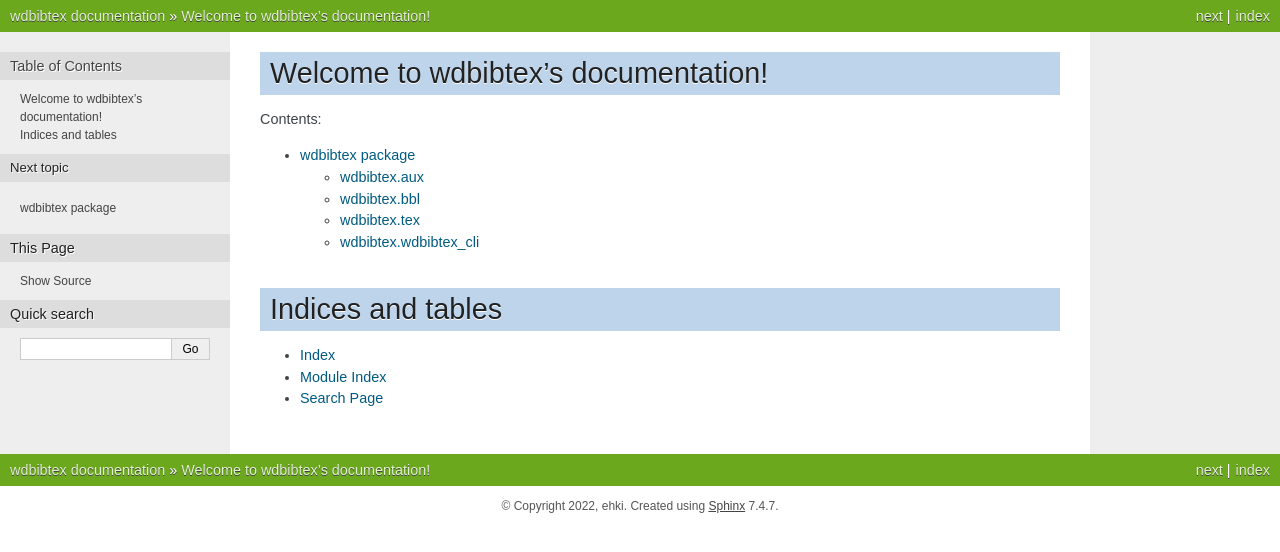
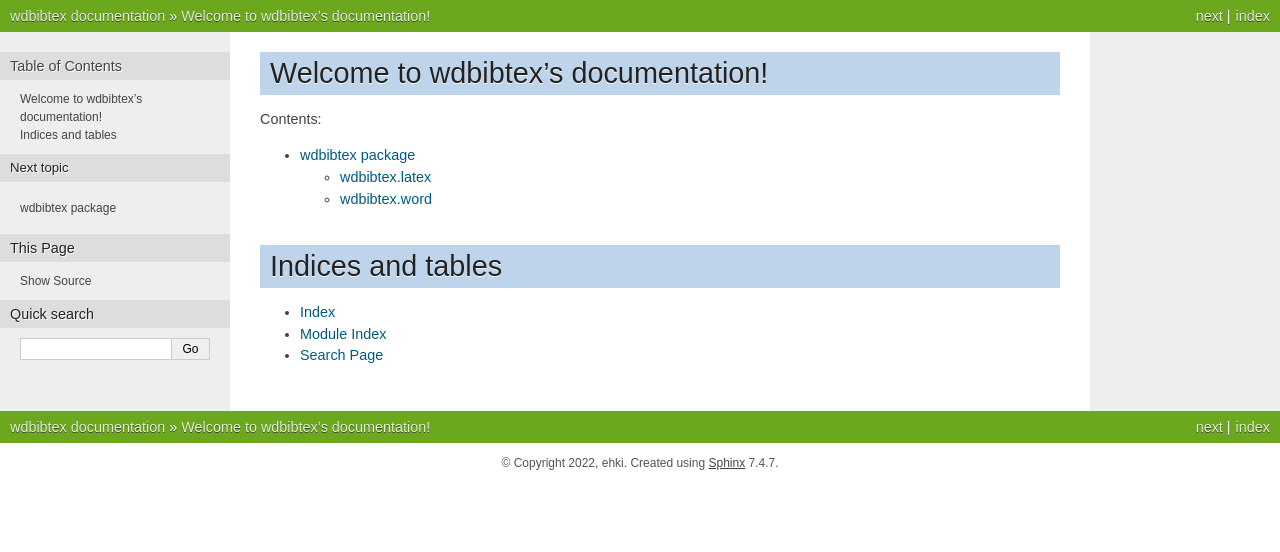
Before and after one commit to ehki/WdBibTeX, a Sphinx documentation site: the page built from docs/index.rst, in a window 1280 px wide. Shown: the top 552 px of the page. Built offline with Sphinx 7.4.7, drawn with Linux system fonts in a browser that asks for light colours.

Commit message:
Apply file change to sphinx docs

```diff
--- a/docs/wdbibtex.rst
+++ b/docs/wdbibtex.rst
@@ -1,34 +1,19 @@
 wdbibtex package
 ================
 
-wdbibtex.aux
+
+wdbibtex.latex
 -------------------
 
-.. automodule:: wdbibtex.aux
+.. automodule:: wdbibtex.latex
    :members:
    :undoc-members:
    :show-inheritance:
 
-wdbibtex.bbl
--------------------
+wdbibtex.word
+-----------------------------
 
-.. automodule:: wdbibtex.bbl
+.. automodule:: wdbibtex.word
    :members:
    :undoc-members:
    :show-inheritance:
-
-wdbibtex.tex
--------------------
-
-.. automodule:: wdbibtex.tex
-   :members:
-   :undoc-members:
-   :show-inheritance:
-
-wdbibtex.wdbibtex\_cli
------------------------------
-
-.. automodule:: wdbibtex.wdbibtex_cli
-   :members:
-   :undoc-members:
-   :show-inheritance:
```
